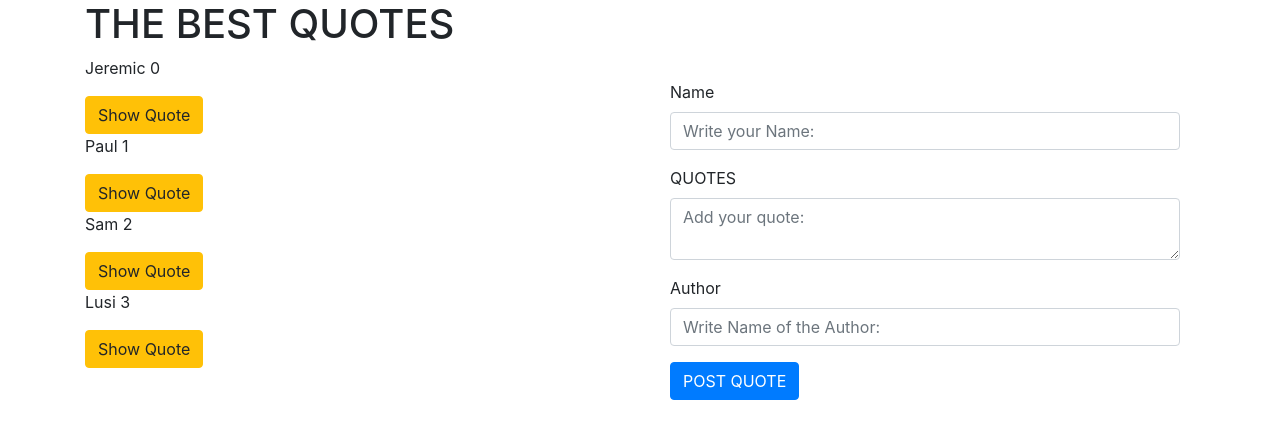
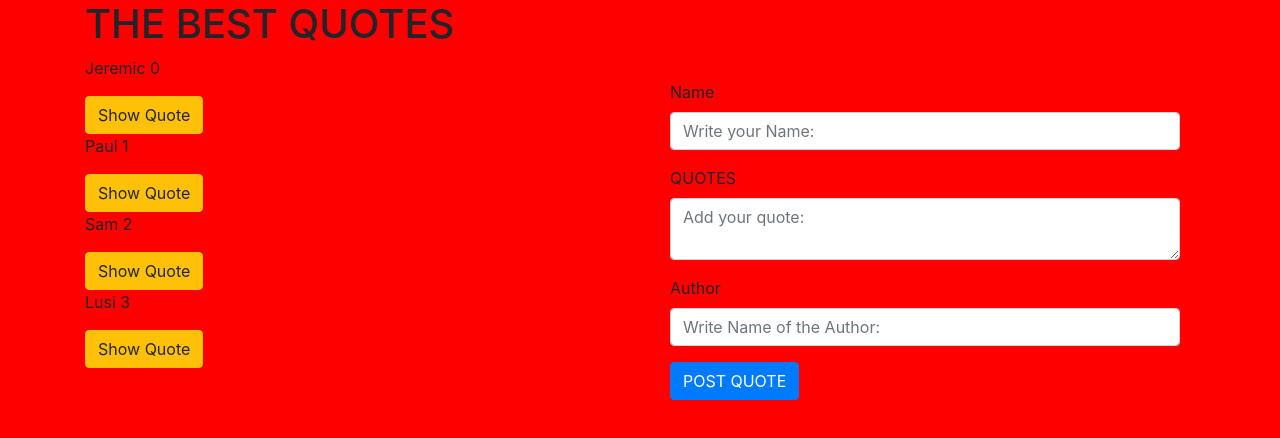
Before and after one commit to Jeremicarose/Quotes, an Angular app: page / in a window 1280 px wide. Shown: the top 438 px of the page. Built offline with nearby package versions, Linux system fonts and the light colour scheme.

Commit message:
change background

```diff
--- a/src/styles.css
+++ b/src/styles.css
@@ -1,2 +1,5 @@
 /* You can add global styles to this file, and also import other style files */
 @import  "~bootstrap/dist/css/bootstrap.css";
+body{
+    background-color: red;
+}
```
